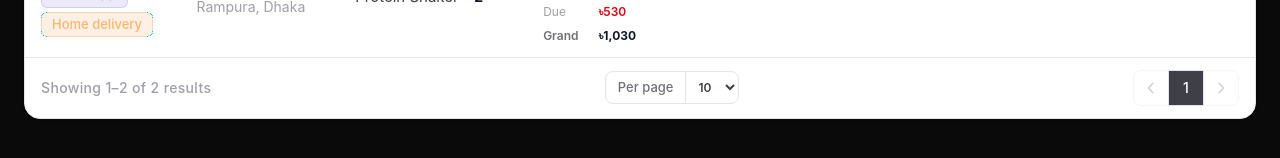
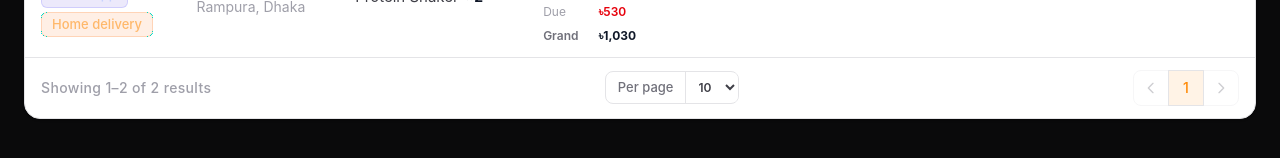
Before and after one commit to Sahed-Hasan-007/BDFB_order_page, a Vue app: page / in a window 1280 px wide. Shown: the part 574-732 px from the top of the page. Built offline with nearby package versions, Linux system fonts and the light colour scheme; the HTML template or start-up script is replaced by a standard one.

Commit message:
update pagination button styling with orange highlight for active state

```diff
--- a/src/pages/index.vue
+++ b/src/pages/index.vue
@@ -557,7 +557,7 @@ function exportOrders() {
                 :class="[
                   'flex items-center justify-center w-9 h-9 border border-zinc-200 dark:border-zinc-700 font-medium text-sm transition-all focus:outline-none',
                   p === page
-                    ? 'bg-zinc-700 dark:bg-zinc-600 text-white dark:text-white'
+                    ? 'bg-orange-400/10 dark:bg-orange-400/10 text-orange-400 dark:text-orange-400 border-orange-400/40 dark:border-orange-400/40'
                     : 'bg-white dark:bg-zinc-800 text-zinc-600 dark:text-zinc-400 hover:bg-zinc-100 dark:hover:bg-zinc-700 hover:text-zinc-800 dark:hover:text-zinc-200 cursor-pointer'
                 ]">
                 {{ p }}
```
